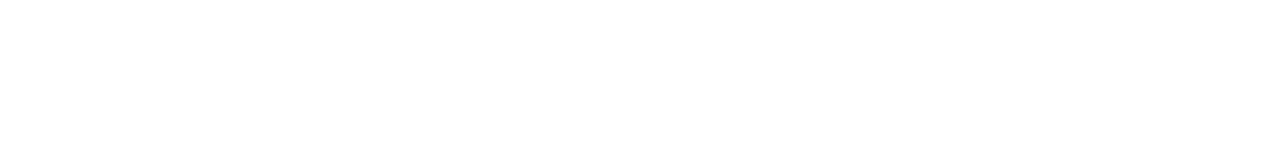
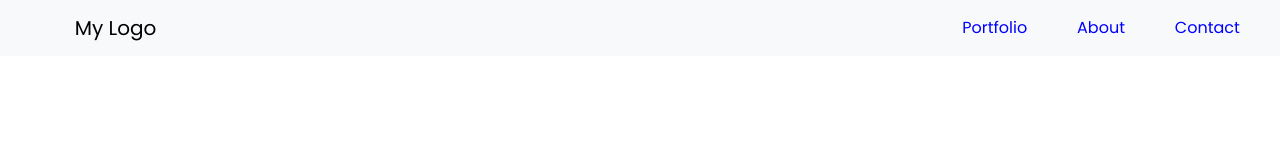
Before and after one commit to MasumaJaffery/Portfolio-Bootstrap, a website: page index.html in a window 1280 px wide. Drawn offline with nearby package versions, Linux system fonts and the light colour scheme.

Commit message:
Add Navbar

```diff
--- a/index.html
+++ b/index.html
@@ -10,6 +10,20 @@
     <title>Document</title>
 </head>
 <body>
-
+    <nav class="navbar navbar-expand-lg bg-body-tertiary">
+        <div class="container-fluid">
+          <a class="navbar-brand" href="#">My Logo</a>
+          <button class="navbar-toggler" type="button" data-bs-toggle="collapse" data-bs-target="#navbarNavAltMarkup" aria-controls="navbarNavAltMarkup" aria-expanded="false" aria-label="Toggle navigation">
+            <span class="navbar-toggler-icon"></span>
+          </button>
+          <div class="collapse navbar-collapse" id="navbarNavAltMarkup">
+            <div class="navbar-nav">
+                <a class="nav-link" href="#">Portfolio</a>
+              <a class="nav-link" href="#">About</a>
+              <a class="nav-link" href="#">Contact</a>
+            </div>
+          </div>
+        </div>
+      </nav>
 </body>
 </html>
--- a/style.css
+++ b/style.css
@@ -1 +1,19 @@
 @import url('https://fonts.googleapis.com/css2?family=Poppins&display=swap');
+
+body {
+  font-family: 'Poppins', sans-serif;
+}
+
+.navbar-brand {
+  margin-left: 5%;
+}
+
+.navbar-collapse {
+  justify-content: flex-end;
+  margin-right: 7%;
+}
+
+.navbar-collapse .navbar-nav .nav-link {
+  color: blue;
+  margin-right: 15%;
+}
```
